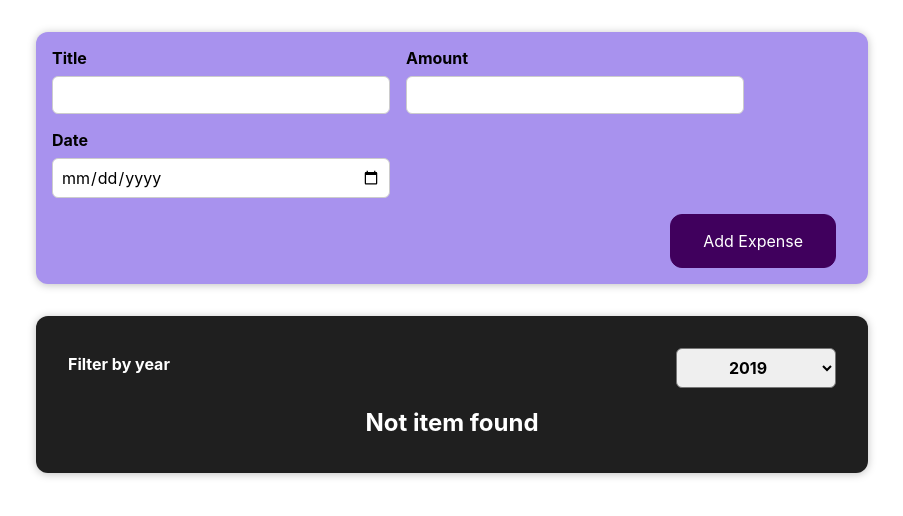
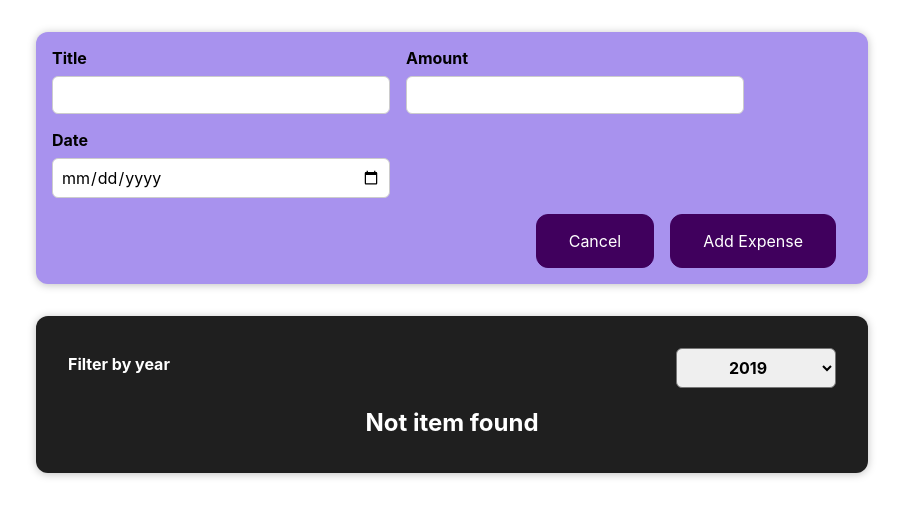
Before and after one commit to alex197925/react-tutorial, a React (Create React App) app in the folder tutorial-app/: page / in a window 1280 px wide. Both pictures are taken after a click on the button "Add New Expense". Shown: the top 516 px of the page, without its empty margins (188-1091 px from the left). Built offline with nearby package versions, Linux system fonts and the light colour scheme.

Commit message:
Add cancel button

```diff
--- a/tutorial-app/src/components/Expenses/Expenses.js
+++ b/tutorial-app/src/components/Expenses/Expenses.js
@@ -3,7 +3,6 @@ import "./Expenses.css";
 import Card from "../UI/Card";
 import ExpensesFilter from "../ExpensesFilter";
 import {useState} from "react";
-import expensesList from "./ExpensesList";
 import ExpensesList from "./ExpensesList";
 
 
--- a/tutorial-app/src/components/NewExpense/ExpenseForm.js
+++ b/tutorial-app/src/components/NewExpense/ExpenseForm.js
@@ -60,6 +60,7 @@ const ExpenseForm = (props) => {
                 </div>
             </div>
             <div className="new-expense__actions">
+                <button onClick={props.onCancel} type="button">Cancel</button>
                 <button type="submit">Add Expense</button>
             </div>
         </form>
--- a/tutorial-app/src/components/NewExpense/NewExpense.js
+++ b/tutorial-app/src/components/NewExpense/NewExpense.js
@@ -8,13 +8,14 @@ const NewExpense = (props) => {
 
     const [showForm, setShowForm] = useState(false);
 
-
 // Show form when you click button "Add new expenses
     const showFormHandler = () => {
         setShowForm(true);
     }
 
-
+    const stopEditingHandler = () => {
+        setShowForm(false);
+    }
 
 
     const saveExpenseDataHandler = (enteredExpenseData) => {
@@ -23,6 +24,7 @@ const NewExpense = (props) => {
             id: Math.random().toString()
         }
         props.onAddExpense(expenseData);
+        setShowForm(false);
     }
 
 
@@ -31,8 +33,7 @@ const NewExpense = (props) => {
             {/*Showing button and not form*/}
             {!showForm && <button onClick={showFormHandler}>Add New Expense</button>}
             {/*Showing form and not button*/}
-            {showForm && (<ExpenseForm onSaveExpenseData={saveExpenseDataHandler}/>)}
-
+            {showForm && (<ExpenseForm onSaveExpenseData={saveExpenseDataHandler} onCancel={stopEditingHandler}/>)}
         </div>
     );
 };
```
